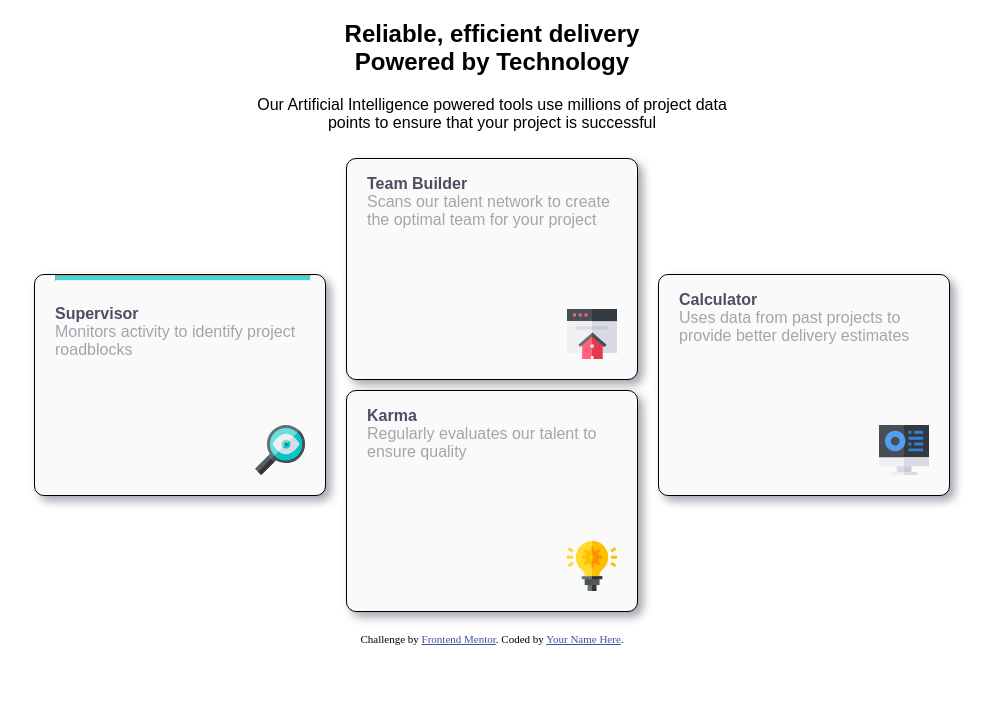
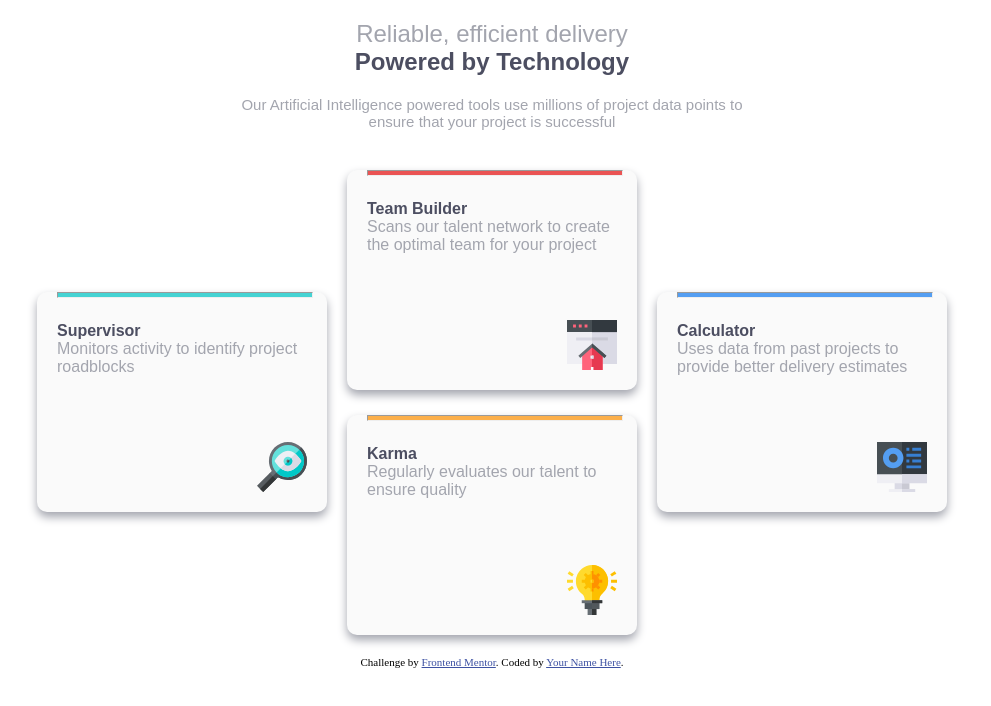
Before and after one commit to LuisElizaldeCruz/four-cards, a plain HTML site: page index.html in a window 1280 px wide. Shown: the whole page, without its empty margins (148-1139 px from the left). Drawn offline with Linux system fonts and the light colour scheme.

Commit message:
se mejoro las posiciones de algunos elementos

```diff
--- a/index.html
+++ b/index.html
@@ -30,20 +30,23 @@
 <div class="contenedor-tarjetas">
 
   <div class="card card-1">
-    <hr>
+    <hr class="linea lin-color1">
   <p class="texto-tarjeta"><span class="cargo"> Supervisor</span><br>
   Monitors activity to identify project roadblocks</p>
     <img class="icono" src="./images/icon-supervisor.svg" alt="supervisor">
 </div>
 
 <div class="columna">
+
   <div class="card card-2">
+    <hr class="linea lin-color2">
     <p class="texto-tarjeta"><span class="cargo">Team Builder</span><br>
   Scans our talent network to create the optimal team for your project</p>
   <img class="icono" src="./images/icon-team-builder.svg" alt="team-builder">
 </div>
 
   <div class="card card-3">
+    <hr class="linea lin-color3">
     <p class="texto-tarjeta"><span class="cargo"> Karma</span><br>
   Regularly evaluates our talent to ensure quality</p>
   <img class="icono" src="./images/icon-karma.svg" alt="supervisor">
@@ -51,6 +54,7 @@
   </div>
 </div>
   <div class="card card-4">
+    <hr class="linea lin-color4">
     <p class="texto-tarjeta"><span class="cargo"> Calculator</span><br>
   Uses data from past projects to provide better delivery estimates </p>
   <img class="icono" src="./images/icon-calculator.svg" alt="supervisor">
--- a/style.css
+++ b/style.css
@@ -21,7 +21,10 @@
     width: 40%;
     margin: auto;
     text-align: center;
+    color: var(--Grayish-Blue);
+    margin-bottom: 30px;
 }
+
 .contenedor-tarjetas{
     display: flex;
     justify-content: center;
@@ -34,20 +37,39 @@
     background-color: var(--Very-Light-Gray);
     margin: 10PX;
     padding: 0 20px 20px 20px;
-    border: black 1px solid;
-    box-shadow: 5px 5px 10px var(--Grayish-Blue);
+    /* border: black 1px solid; */
+    box-shadow: 0 5px 10px var(--Grayish-Blue);
     border-radius: 10px;
     display: flex;
     flex-direction: column;
     justify-content: space-between;
 }
 
-hr{
+.columna{
+    display: flex;
+    flex-direction: column;
+    gap: 5px;
+}
+
+
+.linea{
     margin-top: 0;
     padding: 2PX;
+    width: 100%;
+}
+
+.lin-color1{
     background-color: var(--Cyan);
-    width: 100%;
+}
 
+.lin-color2{
+    background-color: var(--red);
+}
+.lin-color3{
+    background-color: var(--Orange);
+}
+.lin-color4{
+    background-color: var(--Blue);
 }
 
 .texto-tarjeta{
@@ -65,3 +87,16 @@ hr{
     width: 50px;
     margin: auto 0 0 auto;
 }
+
+h2{
+    color: var(--Very-Dark-Blue);
+}
+
+.slogan-pt1{
+    color: var(--Grayish-Blue);
+    font-weight: 200;
+}
+
+.descripcion{
+    font-size: 15px;
+}
```
